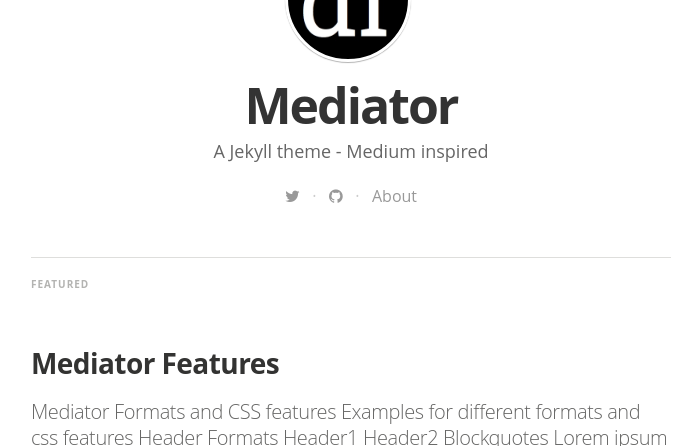
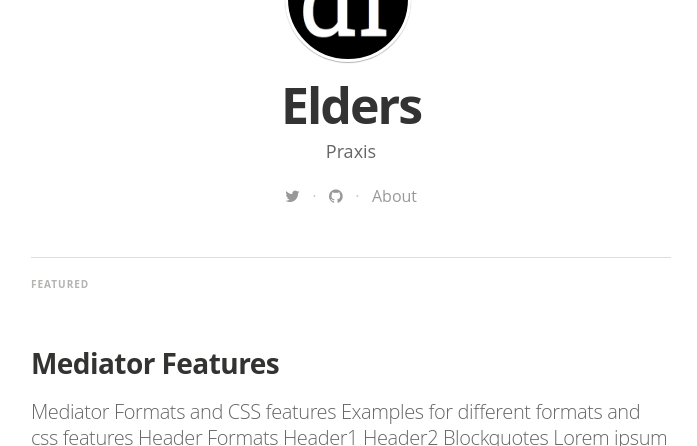
Before and after one commit to Elders/Praxis, a Jekyll site: the page built from index.html, in a window 1280 px wide and 900 px high, cut to the strip 454-900 px from the top of the window. Shown: the whole strip, without its empty margins (289-986 px from the left). Built offline with Jekyll 4.4.1, drawn with Linux system fonts in a browser that asks for light colours; nearby versions of some CDN libraries; some web fonts are replaced; Markdown is read by kramdown in place of the engine named in the settings; the list of posts is cut into pages by our own code.

Commit message:
Fixup jekyll

```diff
--- a/Gemfile
+++ b/Gemfile
@@ -1,5 +1,7 @@
 source 'https://rubygems.org'
 
+require 'json'
+require 'open-uri'
 # 'github-pages' includes 'jekyll' gem
 gem 'github-pages'
 gem 'bourbon'
--- a/_config.yml
+++ b/_config.yml
@@ -5,9 +5,9 @@ gems:
   - jemoji
 
 # Site settings
-title: "Mediator"
+title: "Elders"
 description: > # this means to ignore newlines until "email:"
-   A Jekyll theme - Medium inspired
+   Praxis
 
 email: a-mail@mail.mail
 #blog logo
@@ -15,14 +15,14 @@ logo: "/assets/images/df_logo.jpg"
 # blog cover
 cover: "/assets/images/cA4aKEIPQrerBnp1yGHv_IMG_9534-3-2.jpg"
 
-name: 'Dirk Fabisch'
-author: 'Dirk Fabisch'
+name: 'Elders'
+author: 'Elders'
 author_image: "/assets/images/author.jpg"
 
 paginate:	5
 
-url: "http://myblog.***.***" # the base hostname & protocol for your site
-baseurl: ""
+url: "https://elders.github.io/Praxis/" # the base hostname & protocol for your site
+baseurl: "/Praxis"
 #used to display twitter cards
 twitter_handle: '@dirkfabisch'
 
```
